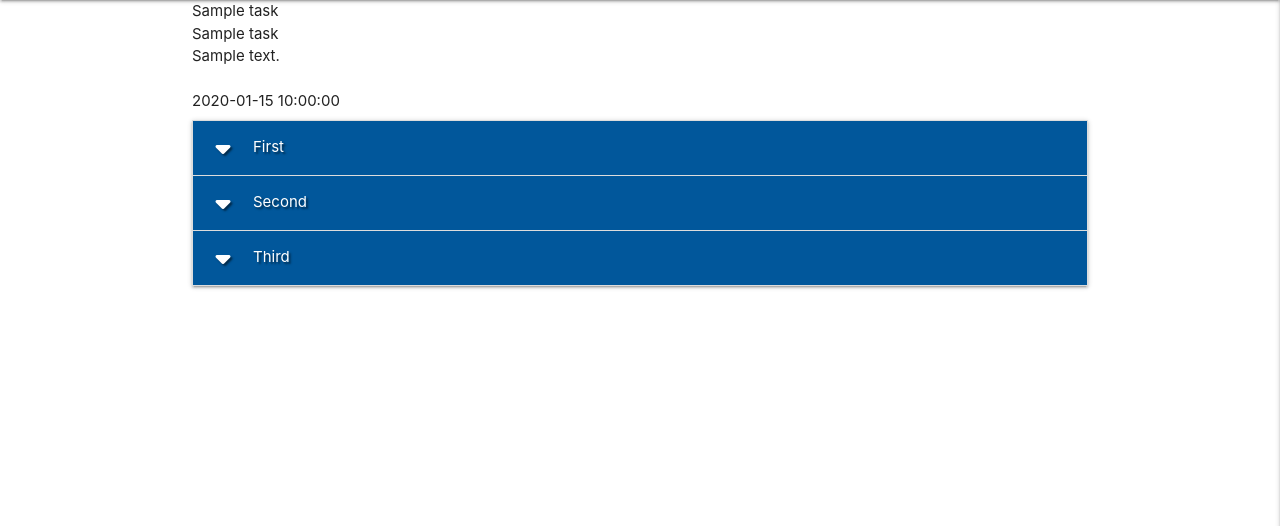
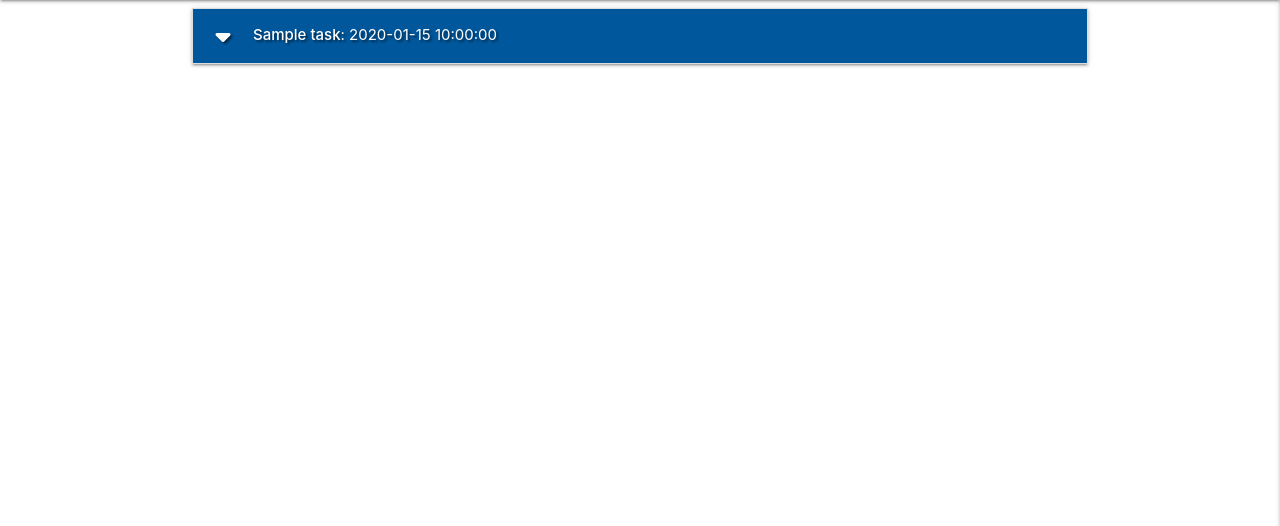
Before and after one commit to famouswelshman/flask-task-manager-project, a Flask app: page / in a window 1280 px wide. Shown: the part 64-590 px from the top of the page. Run offline with Flask 2, Linux system fonts and the light colour scheme; a database or web service that is not in the repository returns one stand-in record (values such as "Sample title"); some libraries are stand-ins or nearby versions.

Commit message:
Adjusted urgent hover and updated info on MongoDB

```diff
--- a/app.py
+++ b/app.py
@@ -22,7 +22,7 @@ mongo = PyMongo(app)
 @app.route("/")
 @app.route("/get_tasks")
 def get_tasks():
-   tasks = mongo.db.tasks.find()
+   tasks = list(mongo.db.tasks.find())
    return render_template("tasks.html", tasks=tasks)
 
 
--- a/static/js/script.js
+++ b/static/js/script.js
@@ -1,4 +1,5 @@
 $(document).ready(function(){
     $('.sidenav').sidenav({edge: "right"});
     $('.collapsible').collapsible();
+    $('.tooltipped').tooltip();
 });
--- a/templates/tasks.html
+++ b/templates/tasks.html
@@ -1,28 +1,23 @@
 {% extends "base.html" %}
 {% block content %}
 
-
-    {% for task in tasks %}
-        {{ task.task_name }}<br>
-        {{ task.category_name }}<br>
-        {{ task.task_description }}<br>
-        {{ task.is_urgent }}<br>
-        {{ task.due_date }}<br>
-    {% endfor %}
-
     <ul class="collapsible">
+      {% for task in tasks %}
         <li>
-          <div class="collapsible-header white-text light-blue darken-4 text-shadow"><i class="fas fa-caret-down"></i>First</div>
-          <div class="collapsible-body"><span>Lorem ipsum dolor sit amet.</span></div>
+          <div class="collapsible-header white-text light-blue darken-4 text-shadow">
+            <i class="fas fa-caret-down"></i>
+            <strong>{{ task.task_name }}</strong> : {{ task.due_date }}
+            {% if task.is_urgent == "on" %}
+                <i class="fas fa-exclamation-circle light-blue-text text-lighten-2 tooltipped"
+                    data-position="right" data-tooltip="URGENT"></i>
+                  {% endif %}
+          </div>
+          <div class="collapsible-body">
+            <strong>{{ task.category_name }}</strong>
+            <p>{{ task.task_description }}</p>
+          </div>
         </li>
-        <li>
-          <div class="collapsible-header white-text light-blue darken-4 text-shadow"><i class="fas fa-caret-down"></i>Second</div>
-          <div class="collapsible-body"><span>Lorem ipsum dolor sit amet.</span></div>
-        </li>
-        <li>
-          <div class="collapsible-header white-text light-blue darken-4 text-shadow"><i class="fas fa-caret-down"></i>Third</div>
-          <div class="collapsible-body"><span>Lorem ipsum dolor sit amet.</span></div>
-        </li>
+        {% endfor %}
       </ul>
 
 
```
